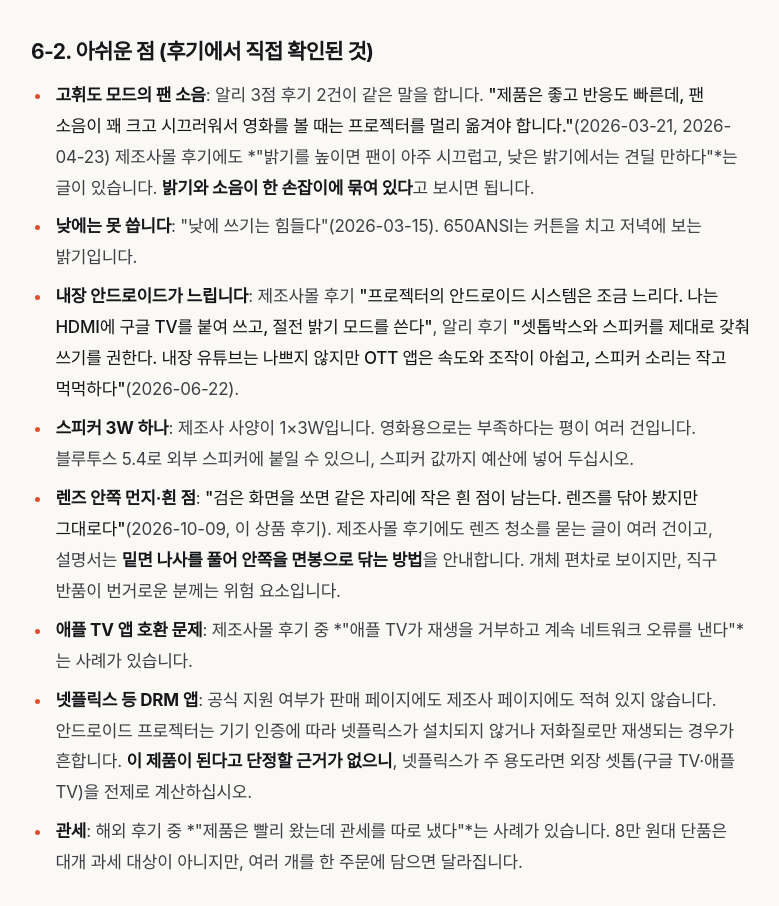
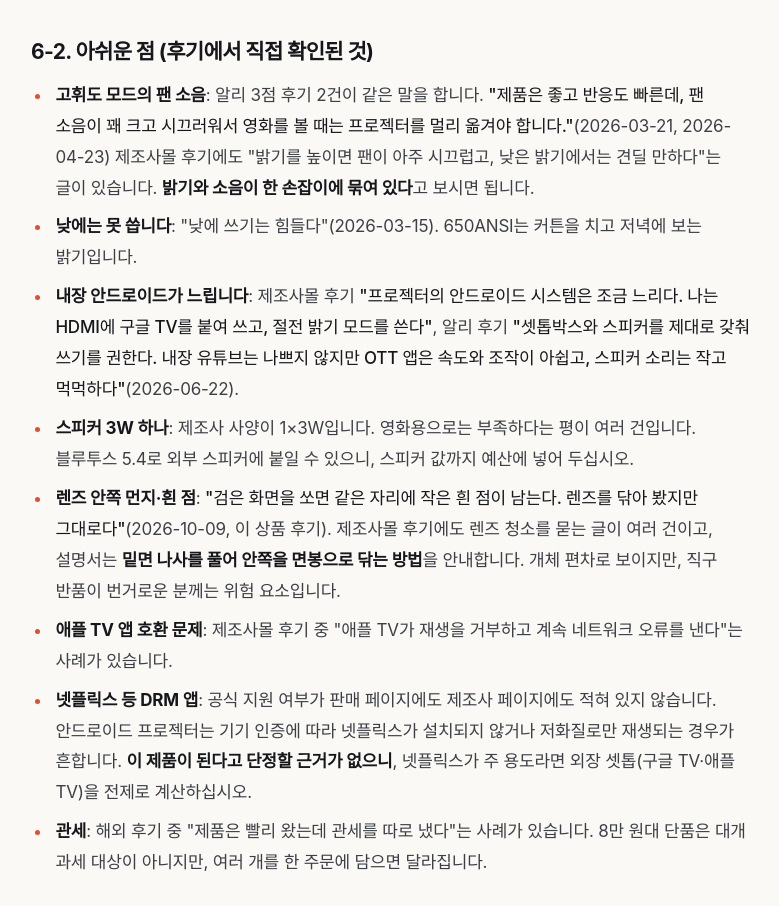
Before and after one commit to happy1ch/pickearly, a plain HTML site: page docs/articles/magcubic-l018-projector.html in a window 1280 px wide. Shown: the part 10286-11192 px from the top of the page, without its empty margins (63-842 px from the left). Drawn offline with Linux system fonts and the light colour scheme; a web font is replaced by a local one.

Commit message:
Magcubic L018 글: 후기 인용 강조가 별표로 보이던 세 곳을 따옴표로 정리

```diff
--- a/docs/articles/magcubic-l018-projector.html
+++ b/docs/articles/magcubic-l018-projector.html
@@ -217,14 +217,14 @@
 <li><strong>소음이 조용하다는 후기</strong>: "자가 소음은 조용한 편"(2026-06-22), "소음이 거의 없다"(2025-12-02). — 단, 아래 6-2와 정면으로 갈립니다.</li>
 <li><strong>화이트 톤 디자인</strong>: 거실 인테리어에 무난하다는 평이 많습니다.</li></ul>
 <h3>6-2. 아쉬운 점 (후기에서 직접 확인된 것)</h3>
-<ul><li><strong>고휘도 모드의 팬 소음</strong>: 알리 3점 후기 2건이 같은 말을 합니다. <em>"제품은 좋고 반응도 빠른데, 팬 소음이 꽤 크고 시끄러워서 영화를 볼 때는 프로젝터를 멀리 옮겨야 합니다."</em>(2026-03-21, 2026-04-23) 제조사몰 후기에도 *"밝기를 높이면 팬이 아주 시끄럽고, 낮은 밝기에서는 견딜 만하다"*는 글이 있습니다. <strong>밝기와 소음이 한 손잡이에 묶여 있다</strong>고 보시면 됩니다.</li>
+<ul><li><strong>고휘도 모드의 팬 소음</strong>: 알리 3점 후기 2건이 같은 말을 합니다. <em>"제품은 좋고 반응도 빠른데, 팬 소음이 꽤 크고 시끄러워서 영화를 볼 때는 프로젝터를 멀리 옮겨야 합니다."</em>(2026-03-21, 2026-04-23) 제조사몰 후기에도 "밝기를 높이면 팬이 아주 시끄럽고, 낮은 밝기에서는 견딜 만하다"는 글이 있습니다. <strong>밝기와 소음이 한 손잡이에 묶여 있다</strong>고 보시면 됩니다.</li>
 <li><strong>낮에는 못 씁니다</strong>: "낮에 쓰기는 힘들다"(2026-03-15). 650ANSI는 커튼을 치고 저녁에 보는 밝기입니다.</li>
 <li><strong>내장 안드로이드가 느립니다</strong>: 제조사몰 후기 <em>"프로젝터의 안드로이드 시스템은 조금 느리다. 나는 HDMI에 구글 TV를 붙여 쓰고, 절전 밝기 모드를 쓴다"</em>, 알리 후기 <em>"셋톱박스와 스피커를 제대로 갖춰 쓰기를 권한다. 내장 유튜브는 나쁘지 않지만 OTT 앱은 속도와 조작이 아쉽고, 스피커 소리는 작고 먹먹하다"</em>(2026-06-22).</li>
 <li><strong>스피커 3W 하나</strong>: 제조사 사양이 1×3W입니다. 영화용으로는 부족하다는 평이 여러 건입니다. 블루투스 5.4로 외부 스피커에 붙일 수 있으니, 스피커 값까지 예산에 넣어 두십시오.</li>
 <li><strong>렌즈 안쪽 먼지·흰 점</strong>: <em>"검은 화면을 쏘면 같은 자리에 작은 흰 점이 남는다. 렌즈를 닦아 봤지만 그대로다"</em>(2026-10-09, 이 상품 후기). 제조사몰 후기에도 렌즈 청소를 묻는 글이 여러 건이고, 설명서는 <strong>밑면 나사를 풀어 안쪽을 면봉으로 닦는 방법</strong>을 안내합니다. 개체 편차로 보이지만, 직구 반품이 번거로운 분께는 위험 요소입니다.</li>
-<li><strong>애플 TV 앱 호환 문제</strong>: 제조사몰 후기 중 *"애플 TV가 재생을 거부하고 계속 네트워크 오류를 낸다"*는 사례가 있습니다.</li>
+<li><strong>애플 TV 앱 호환 문제</strong>: 제조사몰 후기 중 "애플 TV가 재생을 거부하고 계속 네트워크 오류를 낸다"는 사례가 있습니다.</li>
 <li><strong>넷플릭스 등 DRM 앱</strong>: 공식 지원 여부가 판매 페이지에도 제조사 페이지에도 적혀 있지 않습니다. 안드로이드 프로젝터는 기기 인증에 따라 넷플릭스가 설치되지 않거나 저화질로만 재생되는 경우가 흔합니다. <strong>이 제품이 된다고 단정할 근거가 없으니</strong>, 넷플릭스가 주 용도라면 외장 셋톱(구글 TV·애플 TV)을 전제로 계산하십시오.</li>
-<li><strong>관세</strong>: 해외 후기 중 *"제품은 빨리 왔는데 관세를 따로 냈다"*는 사례가 있습니다. 8만 원대 단품은 대개 과세 대상이 아니지만, 여러 개를 한 주문에 담으면 달라집니다.</li></ul>
+<li><strong>관세</strong>: 해외 후기 중 "제품은 빨리 왔는데 관세를 따로 냈다"는 사례가 있습니다. 8만 원대 단품은 대개 과세 대상이 아니지만, 여러 개를 한 주문에 담으면 달라집니다.</li></ul>
 <h3>6-3. 정리하면</h3>
 <p>이 제품은 <strong>'안드로이드 TV가 달린 프로젝터'가 아니라 '화면을 띄우는 데 집중한 프로젝터'</strong>입니다. 내장 앱은 설정과 유튜브 정도로 쓰고, 영화는 HDMI 셋톱과 외부 스피커로 붙이는 구성이 후기들이 공통으로 권하는 사용법입니다.</p>
 <h2 id="sec-7">7. 인증과 사후 — KC 표기가 없습니다</h2>
--- a/docs/feed.xml
+++ b/docs/feed.xml
@@ -6,7 +6,7 @@
     <description>쿠팡·알리에서 진짜 쓸 만한 것만 골라, 사기 전에 알아야 할 것부터 정리하는 얼리어답터 리뷰 연구소.</description>
     <language>ko</language>
     <atom:link href="https://pickearly.com/feed.xml" rel="self" type="application/rss+xml"/>
-    <lastBuildDate>Fri, 27 Nov 2026 21:38:04 +0900</lastBuildDate>
+    <lastBuildDate>Fri, 27 Nov 2026 21:40:08 +0900</lastBuildDate>
     <item>
       <title>8만 8천 원대 650ANSI 미니 프로젝터 Magcubic L018 — &#x27;360°&#x27;인지 &#x27;180°&#x27;인지부터 확인했습니다</title>
       <link>https://pickearly.com/articles/magcubic-l018-projector</link>
```
Also changed, not shown: 1 other file.
